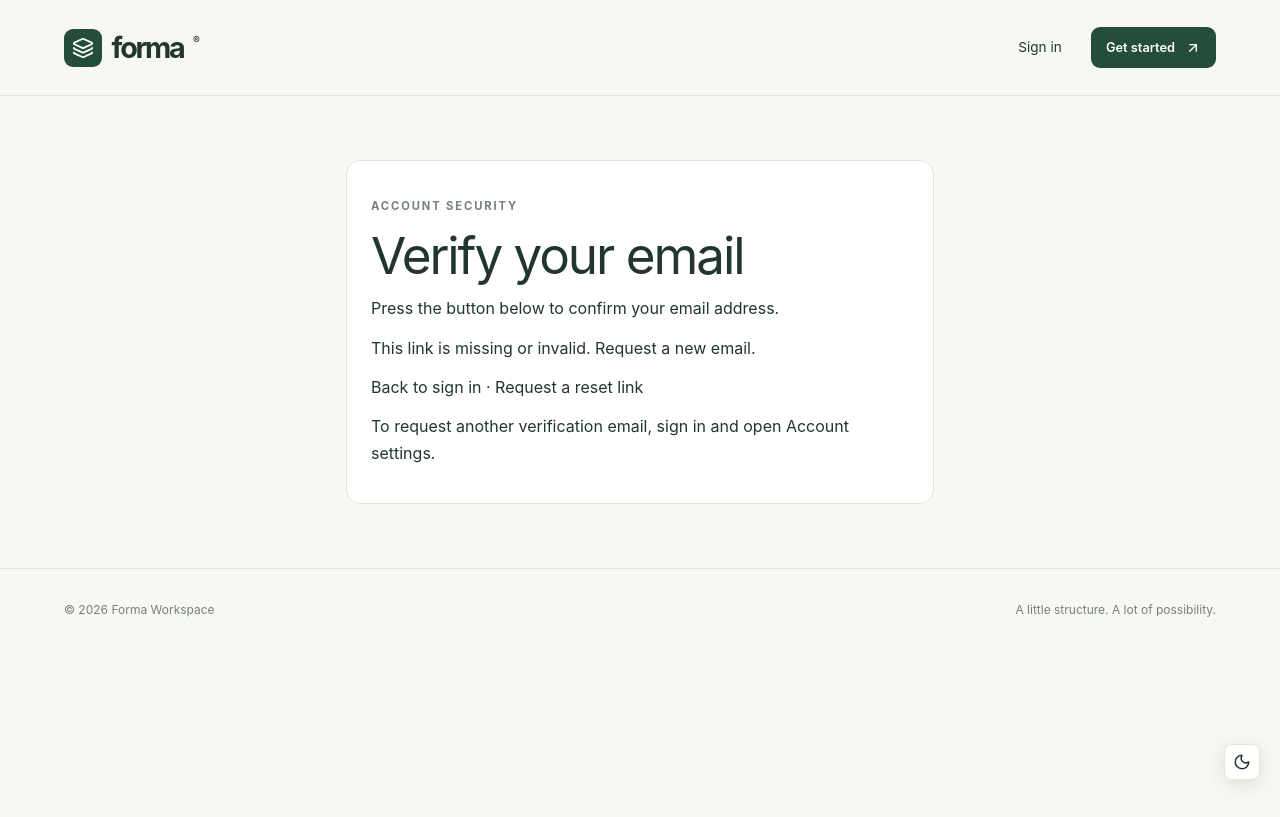
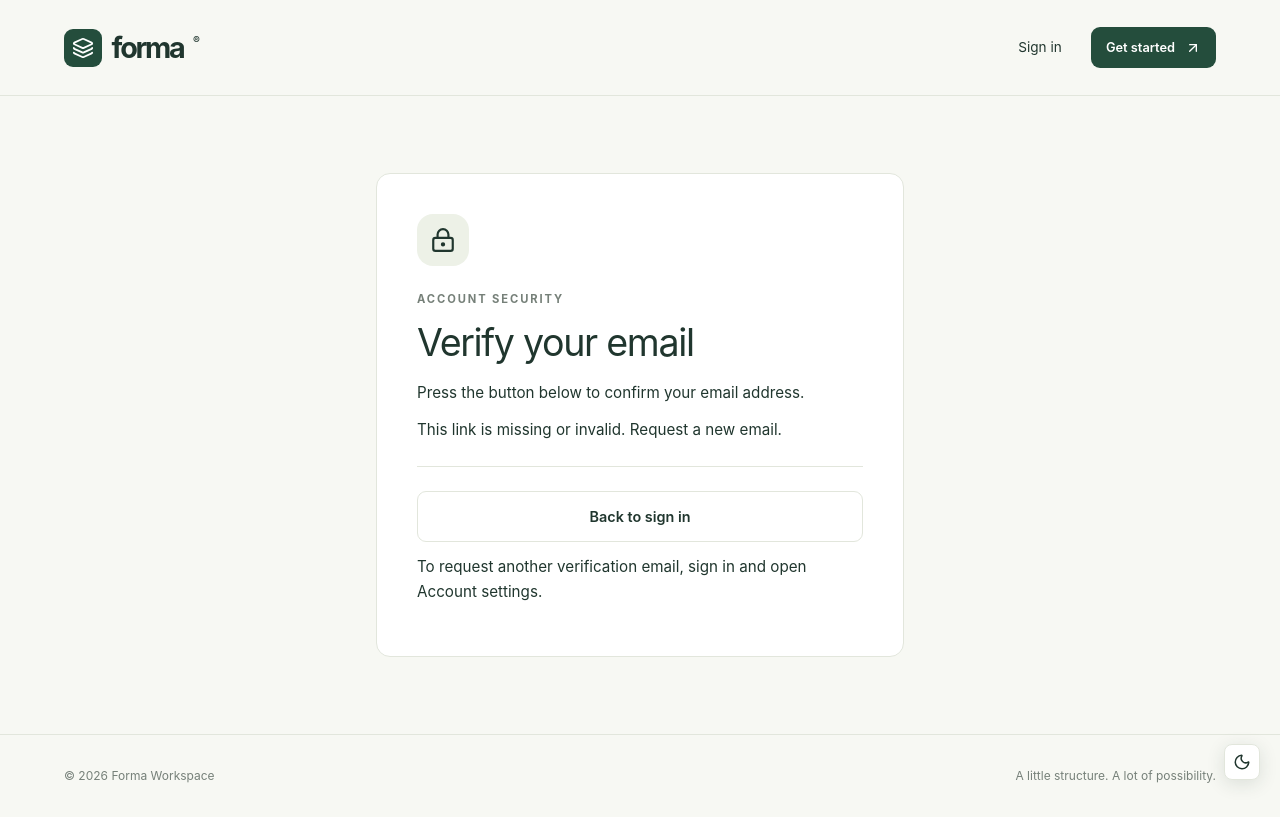
Before and after one commit to talhaghouri1234/John, a React (Vite) app in the folder client/: page /verify-email in a window 1280 px wide. Built offline with nearby package versions, Linux system fonts and the light colour scheme; no server answers.

Commit message:
fix(client): improve password recovery controls and sign-in transition

```diff
--- a/client/src/components/AuthForm.jsx
+++ b/client/src/components/AuthForm.jsx
@@ -1,7 +1,7 @@
 import { useForm } from 'react-hook-form';
 import { zodResolver } from '@hookform/resolvers/zod';
 import { z } from 'zod';
-import { Link, Navigate, useNavigate } from 'react-router-dom';
+import { Link, Navigate, useNavigate, useLocation } from 'react-router-dom';
 import { ArrowRight, Layers3, ShieldCheck } from 'lucide-react';
 import toast from 'react-hot-toast';
 import useAuth from '../hooks/useAuth.js';
@@ -25,6 +25,7 @@ export default function AuthForm({ mode }) {
   const isRegister = mode === 'register';
   const auth = useAuth();
   const navigate = useNavigate();
+  const location = useLocation();
   const {
     register,
     handleSubmit,
@@ -70,6 +71,12 @@ export default function AuthForm({ mode }) {
             {isRegister ? 'Make room for what’s next' : 'Your workspace awaits'}
           </span>
           <h2>{isRegister ? 'Create your account' : 'Welcome back.'}</h2>
+          {!isRegister && location.state?.accountNotice === 'password-reset' && (
+            <p className="recovery-notice" role="status">Password reset successfully. Sign in with your new password.</p>
+          )}
+          {!isRegister && location.state?.accountNotice === 'email-changed' && (
+            <p className="recovery-notice" role="status">Email updated. Sign in with your new email address.</p>
+          )}
           <p className="muted">
             {isRegister
               ? 'A fresh start, with everything in its place.'
--- /dev/null
+++ b/client/src/components/PasswordField.jsx
@@ -0,0 +1,26 @@
+import { useState } from 'react';
+import { Eye, EyeOff } from 'lucide-react';
+
+export default function PasswordField({ id, label, ...props }) {
+  const [visible, setVisible] = useState(false);
+  const Icon = visible ? EyeOff : Eye;
+  return (
+    <div className="field">
+      <label htmlFor={id}>{label}</label>
+      <div className="password-control">
+        <input {...props} id={id} type={visible ? 'text' : 'password'} />
+        <button
+          type="button"
+          className="password-toggle"
+          aria-controls={id}
+          aria-label={`${visible ? 'Hide' : 'Show'} ${label.toLowerCase()}`}
+          aria-pressed={visible}
+          onClick={() => setVisible((value) => !value)}
+        >
+          <Icon size={18} aria-hidden="true" />
+          <span>{visible ? 'Hide' : 'Show'}</span>
+        </button>
+      </div>
+    </div>
+  );
+}
--- a/client/src/pages/public/AccountLink.jsx
+++ b/client/src/pages/public/AccountLink.jsx
@@ -1,5 +1,7 @@
 import { useState } from 'react';
-import { Link, useLocation } from 'react-router-dom';
+import { Link, useLocation, useNavigate } from 'react-router-dom';
+import { CheckCircle2, LockKeyhole } from 'lucide-react';
+import PasswordField from '../../components/PasswordField.jsx';
 import { accountApi } from '../../api/account.api.js';
 import { errorMessage } from '../../api/axios.js';
 import useAuth from '../../hooks/useAuth.js';
@@ -7,6 +9,7 @@ import { authApi } from '../../api/auth.api.js';
 
 export default function AccountLink({ mode }) {
   const location = useLocation();
+  const navigate = useNavigate();
   const auth = useAuth();
   const [busy, setBusy] = useState(false);
   const [message, setMessage] = useState('');
@@ -14,8 +17,11 @@ export default function AccountLink({ mode }) {
   const [done, setDone] = useState(false);
   const token = new URLSearchParams(location.hash.slice(1)).get('token') || '';
   const validLink = /^[a-f0-9]{64}$/.test(token);
-  const title =
-    mode === 'forgot'
+  const title = done
+    ? mode === 'forgot'
+      ? 'Check your inbox'
+      : 'Email verified'
+    : mode === 'forgot'
       ? 'Forgot your password?'
       : mode === 'reset'
         ? 'Choose a new password'
@@ -35,10 +41,17 @@ export default function AccountLink({ mode }) {
           ? { email: data.get('email') }
           : { token, ...(mode === 'reset' ? { password: data.get('password') } : {}) },
       );
+      if (mode === 'reset' || result.signedOut) {
+        auth.clearSession();
+        navigate('/login', {
+          replace: true,
+          state: { accountNotice: mode === 'reset' ? 'password-reset' : 'email-changed' },
+        });
+        return;
+      }
       setMessage(result.message);
       setDone(true);
-      if (mode === 'reset' || result.signedOut) auth.clearSession();
-      else if (mode === 'verify' && auth.user)
+      if (mode === 'verify' && auth.user)
         authApi
           .me()
           .then(auth.updateUser)
@@ -51,14 +64,24 @@ export default function AccountLink({ mode }) {
   };
   return (
     <main className="recovery-shell">
-      <section className="card account-section">
+      <section className="card account-section recovery-card" aria-labelledby="recovery-title">
+        <div className="recovery-icon" aria-hidden="true">
+          {done ? <CheckCircle2 size={26} /> : <LockKeyhole size={26} />}
+        </div>
         <p className="eyebrow">Account security</p>
-        <h1>{title}</h1>
-        {mode === 'forgot' && (
+        <h1 id="recovery-title">{title}</h1>
+        {!done && mode === 'forgot' && (
           <p>Enter your account email and we will send a link to reset your password.</p>
         )}
-        {mode === 'verify' && <p>Press the button below to confirm your email address.</p>}
-        {message && <p role="status">{message}</p>}
+        {!done && mode === 'verify' && <p>Press the button below to confirm your email address.</p>}
+        {!done && mode === 'reset' && validLink && (
+          <p id="password-help">Use 8–72 characters. Choose a password you do not use elsewhere.</p>
+        )}
+        {message && (
+          <p className="recovery-notice" role="status">
+            {message}
+          </p>
+        )}
         {error && (
           <p className="field-error" role="alert">
             {error}
@@ -81,33 +104,28 @@ export default function AccountLink({ mode }) {
             )}
             {mode === 'reset' && (
               <>
-                <div className="field">
-                  <label htmlFor="new-password">New password</label>
-                  <input
+                <PasswordField
+                  label="New password"
                   id="new-password"
                   name="password"
-                    type="password"
+                  aria-describedby="password-help"
                   autoComplete="new-password"
                   minLength={8}
                   maxLength={72}
                   required
                 />
-                </div>
-                <div className="field">
-                  <label htmlFor="confirm-password">Confirm new password</label>
-                  <input
+                <PasswordField
+                  label="Confirm new password"
                   id="confirm-password"
                   name="confirm"
-                    type="password"
                   autoComplete="new-password"
                   minLength={8}
                   maxLength={72}
                   required
                 />
-                </div>
               </>
             )}
-            <button className="button" disabled={busy}>
+            <button className="button recovery-submit" disabled={busy}>
               {busy
                 ? 'Please wait…'
                 : mode === 'forgot'
@@ -120,10 +138,27 @@ export default function AccountLink({ mode }) {
         ) : (
           !done && <p role="alert">This link is missing or invalid. Request a new email.</p>
         )}
-        <p>
-          <Link to="/login">Back to sign in</Link> ·{' '}
-          <Link to="/forgot-password">Request a reset link</Link>
-        </p>
+        <nav className="recovery-actions" aria-label="Account recovery options">
+          <Link className={`button ${done ? '' : 'secondary'}`} to="/login">
+            Back to sign in
+          </Link>
+          {mode === 'reset' && (
+            <Link className="button secondary" to="/forgot-password">
+              Request a new reset link
+            </Link>
+          )}
+          {mode === 'forgot' && done && (
+            <button
+              className="button secondary"
+              onClick={() => {
+                setDone(false);
+                setMessage('');
+              }}
+            >
+              Try another email
+            </button>
+          )}
+        </nav>
         {mode === 'verify' && (
           <p>To request another verification email, sign in and open Account settings.</p>
         )}
--- a/client/src/styles.css
+++ b/client/src/styles.css
@@ -1570,3 +1570,20 @@ td.actions button {
 .session-list li div { min-width: 0; overflow-wrap: anywhere; }
 .session-list button { flex-shrink: 0; }
 @media (max-width: 760px) { .account-grid { grid-template-columns: 1fr; gap: 0; } .session-list li { align-items: flex-start; flex-direction: column; } }
+
+/* Recovery has a compact heading and explicit, keyboard-accessible actions. */
+.recovery-shell { width: 100%; max-width: 560px; margin: clamp(2rem, 6vw, 5rem) auto; }
+.recovery-card { padding: clamp(1.25rem, 4vw, 2.5rem); }
+.recovery-card h1 { font-size: clamp(1.75rem, 4vw, 2.35rem); line-height: 1.15; letter-spacing: -.035em; overflow-wrap: break-word; margin: .75rem 0 1rem; }
+.recovery-icon { display: grid; place-items: center; width: 52px; height: 52px; border-radius: 16px; background: var(--wash); color: var(--ink); margin-bottom: 1.5rem; }
+.recovery-card > p:not(.eyebrow) { font-size: .95rem; line-height: 1.65; }
+.recovery-card form { margin-top: 1.5rem; }
+.recovery-submit { width: 100%; margin-top: .5rem; }
+.recovery-actions { display: flex; flex-direction: column; gap: .75rem; margin-top: 1.5rem; padding-top: 1.5rem; border-top: 1px solid var(--line); }
+.recovery-actions .button { width: 100%; justify-content: center; text-align: center; }
+.password-control { position: relative; }
+.password-control input { width: 100%; padding-right: 6rem; }
+.password-toggle { position: absolute; right: .5rem; top: 50%; transform: translateY(-50%); display: inline-flex; align-items: center; gap: .35rem; min-height: 44px; padding: .5rem; border: 0; border-radius: 8px; background: transparent; color: var(--ink); font-size: .8rem; cursor: pointer; }
+.password-toggle:hover { background: var(--wash); }
+.password-toggle:focus-visible, .recovery-actions .button:focus-visible { outline: 2px solid var(--accent); outline-offset: 3px; }
+.recovery-notice { padding: 1rem; border: 1px solid var(--line); border-radius: 12px; background: var(--wash); color: var(--ink); line-height: 1.6; }
```
Lines whose indentation alone changed are shown as unchanged.
